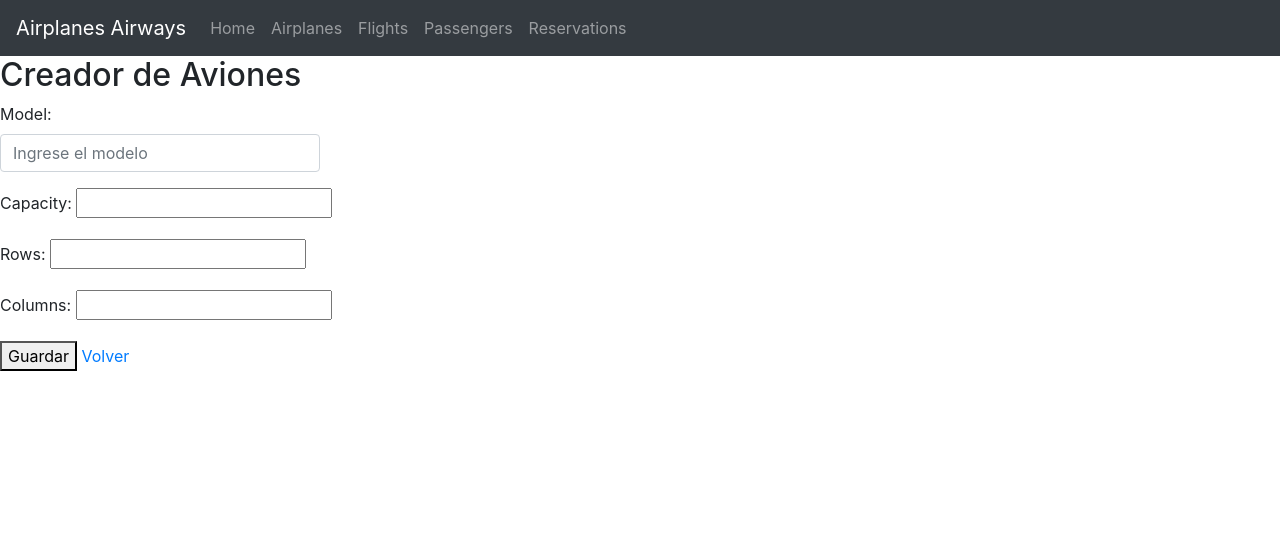
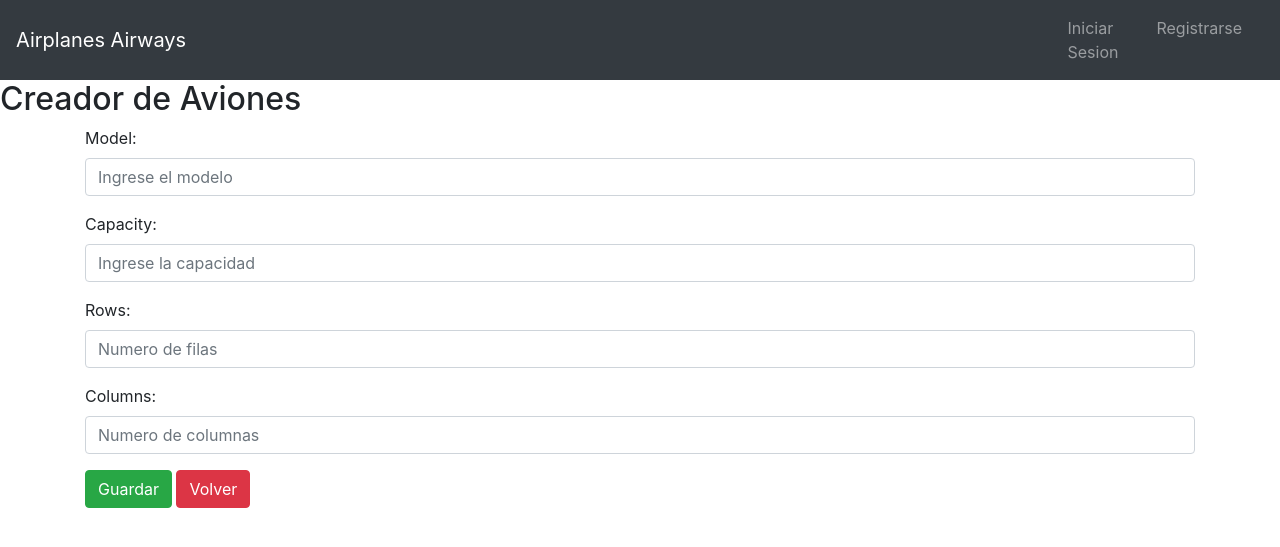
Before and after one commit to SalvadorCoco/Gestion-Aerolinea-EFI, a Django app: page /airplanes/airplane_create/ in a window 1280 px wide. Shown: the top 547 px of the page. Run offline with Django 5.2, Linux system fonts and the light colour scheme; some libraries are stand-ins or nearby versions.

Commit message:
working in system of Login and Register

```diff
--- a/Airline_Management/Airline_Management/settings.py
+++ b/Airline_Management/Airline_Management/settings.py
@@ -132,3 +132,5 @@ STATIC_URL = 'static/'
 # https://docs.djangoproject.com/en/5.2/ref/settings/#default-auto-field
 
 DEFAULT_AUTO_FIELD = 'django.db.models.BigAutoField'
+
+AUTH_USER_MODEL = 'accounts.Account'
--- a/Airline_Management/apps/accounts/views.py
+++ b/Airline_Management/apps/accounts/views.py
@@ -30,16 +30,19 @@ class RegisterView(View):
         form = RegisterForm(request.POST)
         if form.is_valid():
             print(form.cleaned_data['username'])
-            Account.objects.create(
+
+            Account.objects.create_superuser(
                 username=form.cleaned_data['username'],
                 password=form.cleaned_data['password1'],
                 email=form.cleaned_data['email'],
                 role_id=form.cleaned_data['role_id']
             )
+
             messages.success(
                 request,
                 'Usuario Generado Correctamente'
             )
+            return redirect('login')
         return render(
             request,
             'register.html',
--- a/Airline_Management/apps/airplanes/forms.py
+++ b/Airline_Management/apps/airplanes/forms.py
@@ -8,13 +8,28 @@ class AirlineForm(forms.ModelForm):
         widgets = {
             'model' : forms.TextInput(
                 attrs={
-                    'class':'form-control w-25 personalizado',
+                    'class':'form-control',
                     'placeholder':'Ingrese el modelo'
                 }
             ),
-            'capacity' : forms.NumberInput(),
-            'rows' : forms.NumberInput(),
-            'columns' : forms.NumberInput(),
+            'capacity' : forms.NumberInput(
+                attrs={
+                    'class':'form-control',
+                    'placeholder':'Ingrese la capacidad'
+                }
+            ),
+            'rows' : forms.NumberInput(
+                attrs={
+                    'class':'form-control',
+                    'placeholder':'Numero de filas'
+                }
+            ),
+            'columns' : forms.NumberInput(
+                attrs={
+                    'class':'form-control',
+                    'placeholder':'Numero de columnas'
+                }
+            ),
         }
 
 
--- a/Airline_Management/apps/airplanes/templates/airplanes/create.html
+++ b/Airline_Management/apps/airplanes/templates/airplanes/create.html
@@ -5,10 +5,14 @@
 {% block content %}
 <h2>{{creador_de_aviones}}</h2>
 
-<form method="post" enctype="multipart/form-data">
-    {% csrf_token %}
-    {{ form.as_p }}
-    <button type="submit">Guardar</button>
-    <a href="{% url 'airplane_list' %}">Volver</a>
-</form>
+<div class="container">
+    <form method="post" enctype="multipart/form-data">
+        <div class="form-group">
+            {% csrf_token %}
+            {{ form.as_p }}
+            <button type="submit" class="btn btn-success">Guardar</button>
+            <a class="btn btn-danger" href="{% url 'airplane_list' %}">Volver</a>
+        </div>
+    </form>
+</div>
 {% endblock %}
--- a/Airline_Management/apps/airplanes/templates/airplanes/detail.html
+++ b/Airline_Management/apps/airplanes/templates/airplanes/detail.html
@@ -3,7 +3,7 @@
 {% block title %}Airplane_Detail{% endblock %}
 
 {% block content %}
-<h2>{{airplane.model}}</h2>
+<h2><span class="text-secondary">Modelo: </span>{{airplane.model}}</h2>
 <ul>
     <li>Capacity: {{airplane.capacity}}</li>
     <li>Total Rows: {{airplane.rows}}</li>
--- a/Airline_Management/apps/home/templates/base.html
+++ b/Airline_Management/apps/home/templates/base.html
@@ -9,13 +9,14 @@
 
 </head>
 <body>
-    <nav class="navbar navbar-expand-lg navbar-dark bg-dark">
-        <a class="navbar-brand" href="{% url 'index' %}">Airplanes Airways</a>
+    <nav class="navbar navbar-expand-lg navbar-dark bg-dark row">
+        <a class="navbar-brand col-4" href="{% url 'index' %}">Airplanes Airways</a>
         <button class="navbar-toggler" type="button" data-toggle="collapse" data-target="#navbarNav" aria-controls="navbarNav" aria-expanded="false" aria-label="Toggle navigation">
             <span class="navbar-toggler-icon"></span>
         </button>
-        <div class="collapse navbar-collapse" id="navbarNav">
-            <ul class="navbar-nav">
+        <div class="collapse navbar-collapse row col-8" id="navbarNav">
+            {% if user.is_authenticated %}
+            <ul class="navbar-nav col-8">
                 <li class="nav-item">
                     <a class="nav-link" href="#">Home</a>
                 </li>
@@ -32,6 +33,19 @@
                     <a class="nav-link" href="#">Reservations</a>
                 </li>
             </ul>
+            <ul class="navbar-nav col-4">
+                <li class="nav-item">
+                    <a href="{% url 'logout' %}" class="nav-link">Logout</a>
+                </li>
+            </ul>
+
+            {% else %}
+            <div class="col-9"></div>
+            <ul class="navbar-nav col-3">
+                <li class="nav-item"><a href="{% url 'login' %}" class="nav-link">Iniciar Sesion</a></li>
+                <li class="nav-item"><a href="{% url 'register' %}" class="nav-link">Registrarse</a></li>
+            </ul>
+            {% endif %}
         </div>
     </nav>
     {% block content %}
```
Also changed, not shown: Airline_Management/apps/accounts/forms.py (+7 -2 lines), Airline_Management/apps/accounts/models.py (+8 -8 lines), Airline_Management/apps/accounts/templates/index.html (+6 -3 lines), Airline_Management/apps/accounts/migrations/0002_alter_account_options_alter_account_managers_and_more.py (added), Airline_Management/apps/accounts/migrations/0003_alter_account_role_id.py (added), Airline_Management/db.sqlite3.
